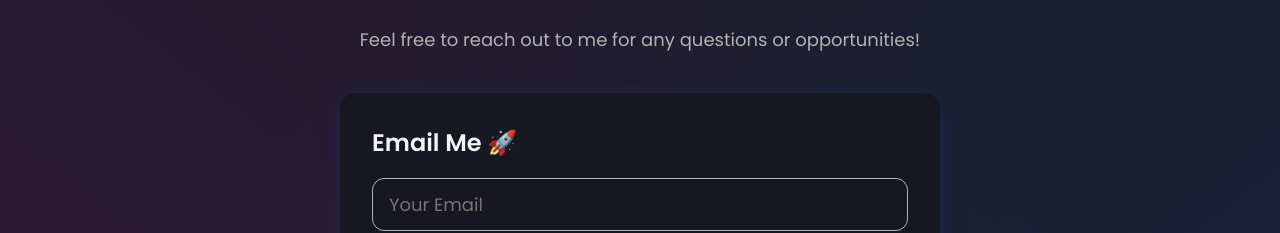
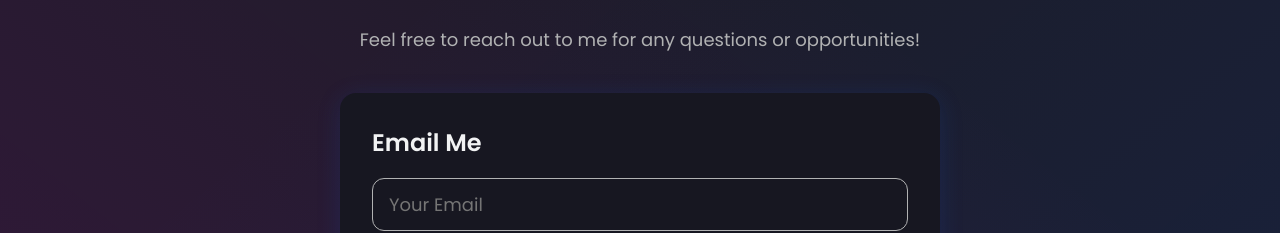
Before and after one commit to ronitjena09/Portfolio, a React (Create React App) app: page / in a window 1280 px wide. Shown: the part 3793-4026 px from the top of the page. Built offline with nearby package versions, Linux system fonts and the light colour scheme.

Commit message:
final commit

```diff
--- a/src/components/Contact/index.js
+++ b/src/components/Contact/index.js
@@ -157,7 +157,7 @@ const Contact = () => {
         <Title>Contact</Title>
         <Desc>Feel free to reach out to me for any questions or opportunities!</Desc>
         <ContactForm ref={form} onSubmit={handleSubmit}>
-          <ContactTitle>Email Me 🚀</ContactTitle>
+          <ContactTitle>Email Me </ContactTitle>
           <ContactInput placeholder="Your Email" name="from_email" />
           <ContactInput placeholder="Your Name" name="from_name" />
           <ContactInput placeholder="Subject" name="subject" />
```
